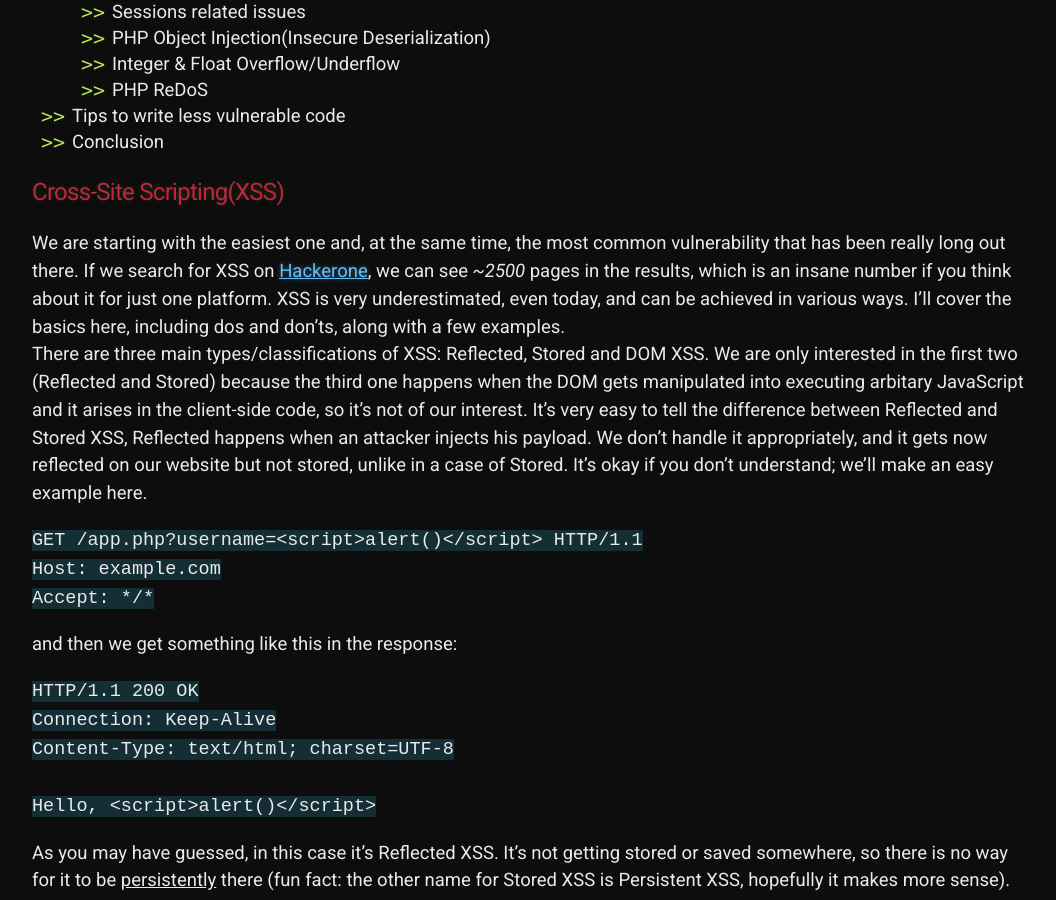
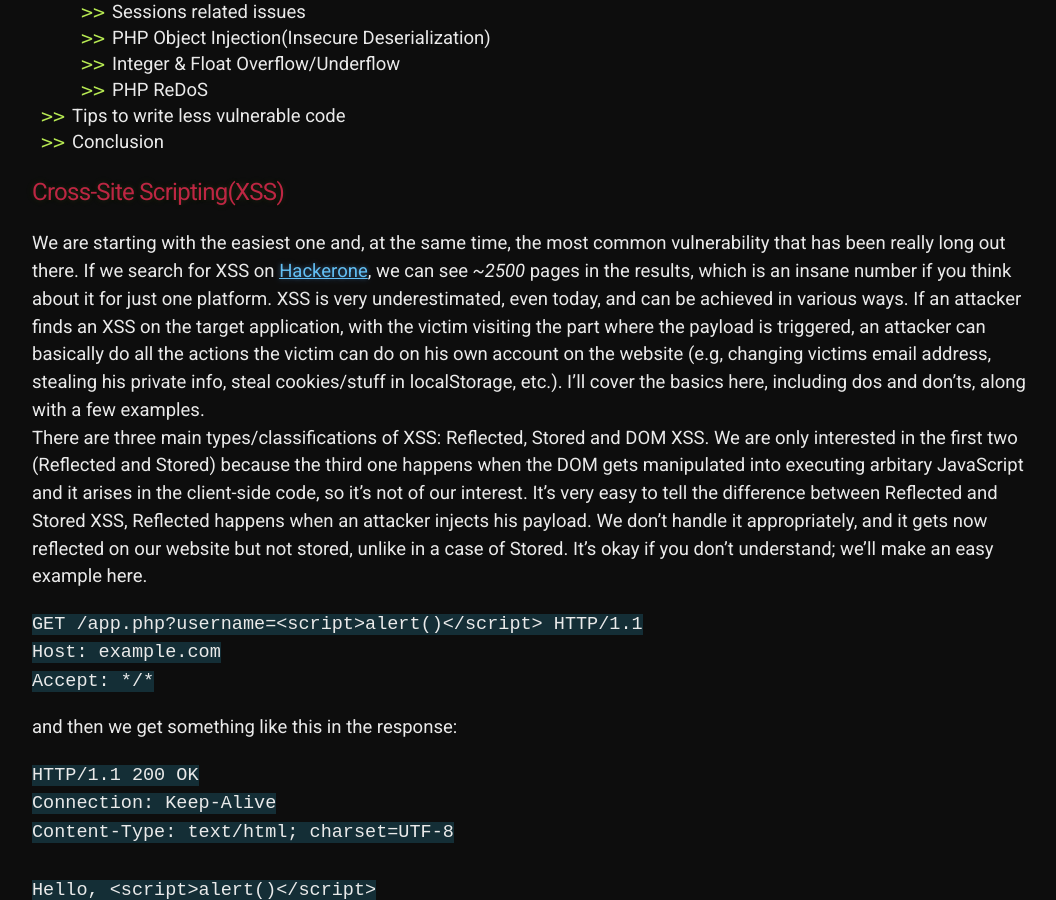
Before and after one commit to 20kilograma/blog, a Jekyll site: the page built from php-sec.md, in a window 1280 px wide and 900 px high, scrolled down 1402 px. Shown: the whole window, without its empty margins (108-1164 px from the left). Built offline with Jekyll 4.4.1, drawn with Linux system fonts in a browser that asks for light colours; some web fonts are replaced; our own code applies the rules of GitHub Pages for plain Markdown files.

Commit message:
Update php-sec.md

```diff
--- a/php-sec.md
+++ b/php-sec.md
@@ -36,7 +36,7 @@
 
 ## Cross-Site Scripting(XSS)
 
-We are starting with the easiest one and, at the same time, the most common vulnerability that has been really long out there. If we search for XSS on <a href="https://www.hackerone.com" target="_blank">Hackerone</a>, we can see <i>~2500</i> pages in the results, which is an insane number if you think about it for just one platform. XSS is very underestimated, even today, and can be achieved in various ways. I'll cover the basics here, including dos and don'ts, along with a few examples. <br>
+We are starting with the easiest one and, at the same time, the most common vulnerability that has been really long out there. If we search for XSS on <a href="https://www.hackerone.com" target="_blank">Hackerone</a>, we can see <i>~2500</i> pages in the results, which is an insane number if you think about it for just one platform. XSS is very underestimated, even today, and can be achieved in various ways. If an attacker finds an XSS on the target application, with the victim visiting the part where the payload is triggered, an attacker can basically do all the actions the victim can do on his own account on the website (e.g, changing victims email address, stealing his private info, steal cookies/stuff in localStorage, etc.). I'll cover the basics here, including dos and don'ts, along with a few examples. <br>
 There are three main types/classifications of XSS: Reflected, Stored and DOM XSS. We are only interested in the first two (Reflected and Stored) because the third one happens when the DOM gets manipulated into executing arbitary JavaScript and it arises in the client-side code, so it's not of our interest. It's very easy to tell the difference between Reflected and Stored XSS, Reflected happens when an attacker injects his payload. We don't handle it appropriately, and it gets now reflected on our website but not stored, unlike in a case of Stored. It's okay if you don't understand; we'll make an easy example here.
 
 <code>GET /app.php?username=&lt;script>alert()&lt;/script> HTTP/1.1<br>
```
